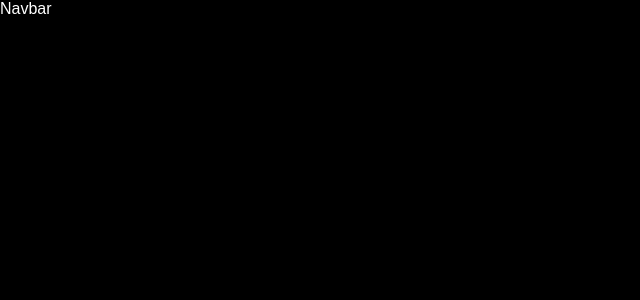
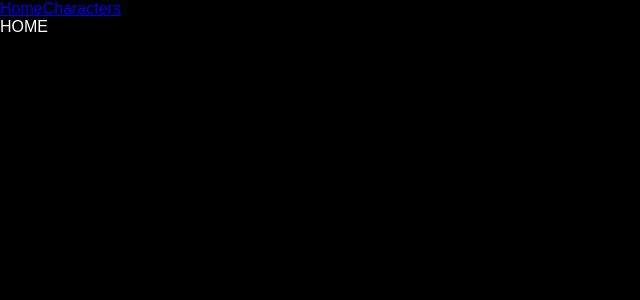
Before and after one commit to MauroCicerchia/jujutsu-kaisen, a React (Vite) app: page / in a window 1280 px wide. Shown: the top 300 px of the page, without its empty margins (0-640 px from the left). Built offline with nearby package versions, Linux system fonts and the light colour scheme.

Commit message:
feat: routing

```diff
--- a/src/App.tsx
+++ b/src/App.tsx
@@ -1,10 +1,15 @@
 import styles from "css/App.module.scss";
 import Navbar from "components/navbar";
+import { Route, Routes } from "react-router-dom";
 
 function App() {
   return (
     <div className={styles.app}>
       <Navbar />
+      <Routes>
+        <Route element={<div>HOME</div>} path="/" />
+        <Route element={<div>CHARACTERS</div>} path="/characters" />
+      </Routes>
     </div>
   );
 }
--- a/src/components/navbar/Navbar.tsx
+++ b/src/components/navbar/Navbar.tsx
@@ -1,5 +1,11 @@
-import React from "react";
+import React, { memo } from "react";
+import { Link } from "react-router-dom";
 
-export default function Navbar() {
-  return <div>Navbar</div>;
-}
+export default memo(function Navbar() {
+  return (
+    <div>
+      <Link to="/">Home</Link>
+      <Link to="/characters">Characters</Link>
+    </div>
+  );
+});
--- a/src/main.tsx
+++ b/src/main.tsx
@@ -1,10 +1,13 @@
 import React from "react";
 import ReactDOM from "react-dom/client";
+import { BrowserRouter } from "react-router-dom";
 import App from "./App";
 import "css/index.scss";
 
 ReactDOM.createRoot(document.getElementById("root")!).render(
   <React.StrictMode>
-    <App />
+    <BrowserRouter>
+      <App />
+    </BrowserRouter>
   </React.StrictMode>
 );
```
Also changed, not shown: package.json (+4 -3 lines), 1 other file (tests, documents, lock files or other folders).
